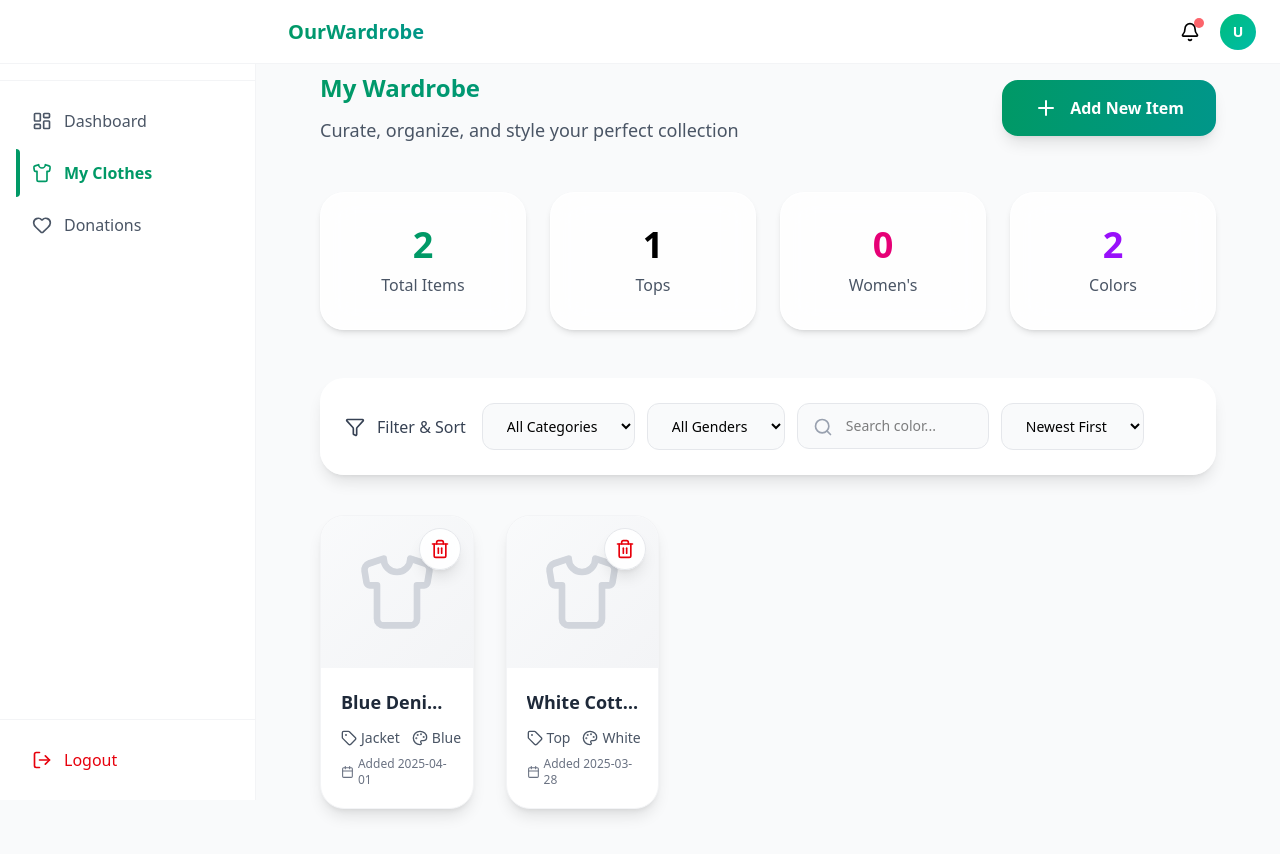
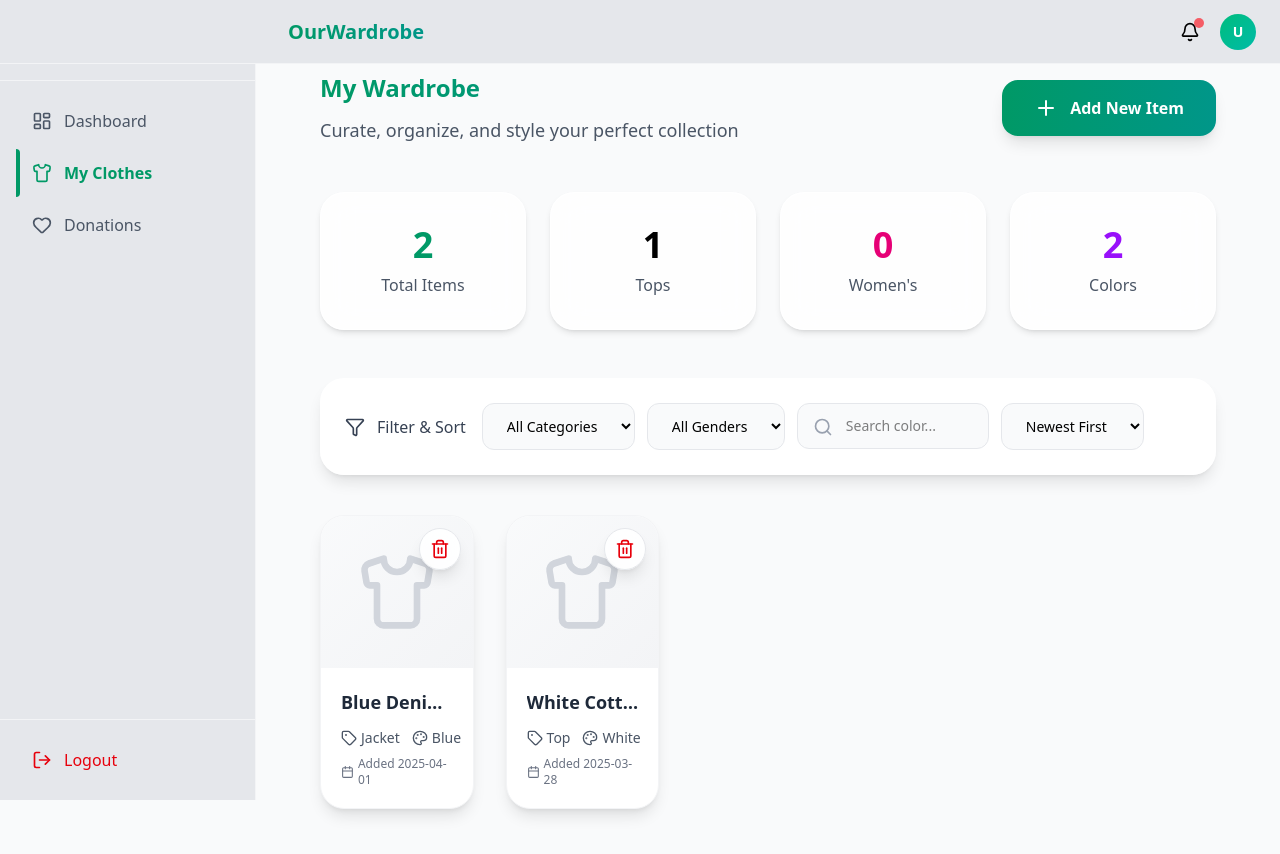
Before and after one commit to Rauxo/virtual-wardrobe, a React app in the folder frontend/: page /myclothes in a window 1280 px wide. Shown: the top 854 px of the page. Built offline with nearby package versions, Linux system fonts and the light colour scheme; the HTML template or start-up script is replaced by a standard one.

Commit message:
add bg color in navbar and ssidebar

```diff
--- a/frontend/src/components/Navbar/Navbar.jsx
+++ b/frontend/src/components/Navbar/Navbar.jsx
@@ -72,8 +72,8 @@ function Navbar() {
   return (
     <>
       {/* Desktop Sidebar */}
-      <div className="hidden lg:block">
-        <aside className="fixed left-0 top-0 h-screen w-64 bg-white border-r border-gray-100 z-40 flex flex-col">
+      <div className="hidden lg:block ">
+        <aside className="fixed left-0 top-0 h-screen bg-gray-200 w-64  border-r border-gray-100 z-40 flex flex-col">
           <div className="p-6 border-b border-gray-100">
             <h1 className="text-2xl font-bold bg-gradient-to-r from-emerald-600 to-teal-600 bg-clip-text text-transparent">
               OurWardrobe
@@ -120,7 +120,7 @@ function Navbar() {
       </div>
 
       {/* Top Bar */}
-      <header className="fixed top-0 left-0 right-0 h-16 bg-white border-b border-gray-100 z-50 flex items-center justify-between px-4 lg:px-6 lg:pl-72 backdrop-blur-sm">
+      <header className="fixed top-0 left-0 right-0 h-16 bg-gray-200 border-b border-gray-100 z-50 flex items-center justify-between px-4 lg:px-6 lg:pl-72 backdrop-blur-sm">
         {/* Left side - Logo for mobile, Menu button */}
         <div className="flex items-center gap-4">
           <button
```
